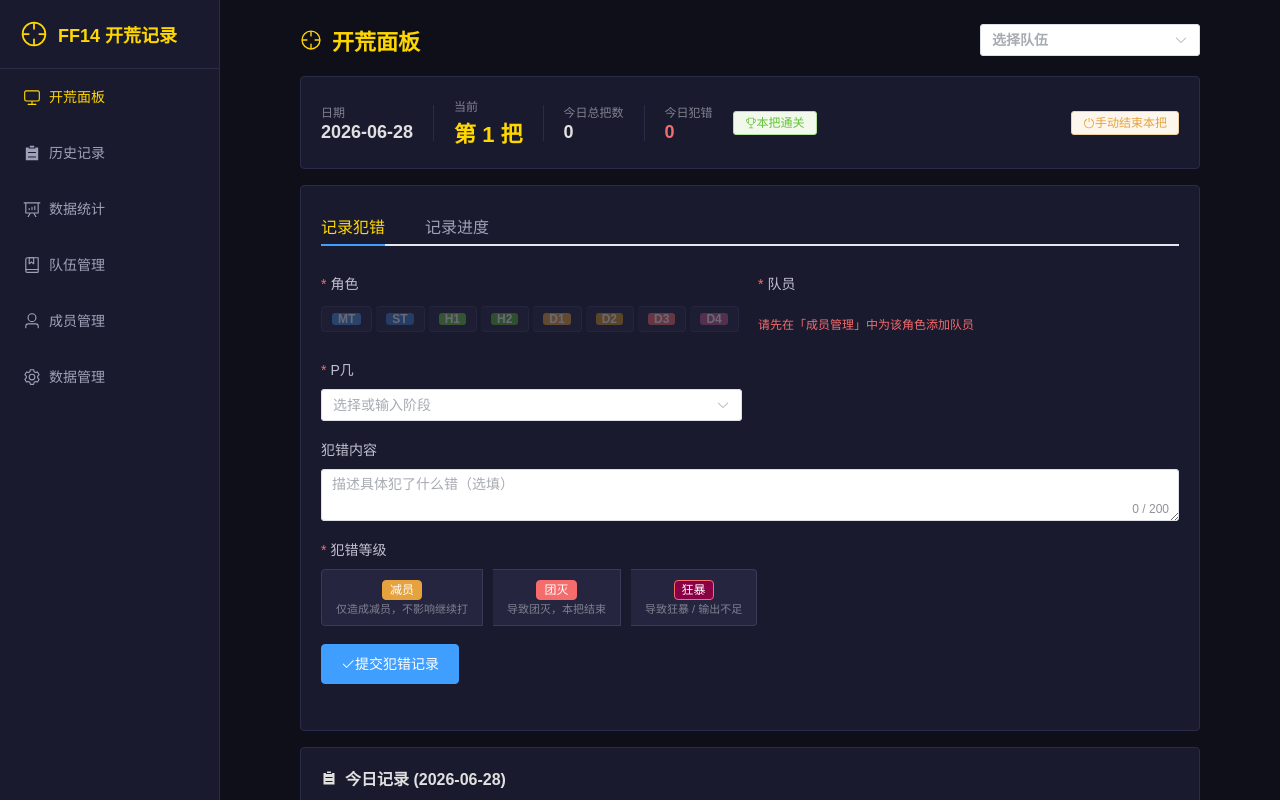
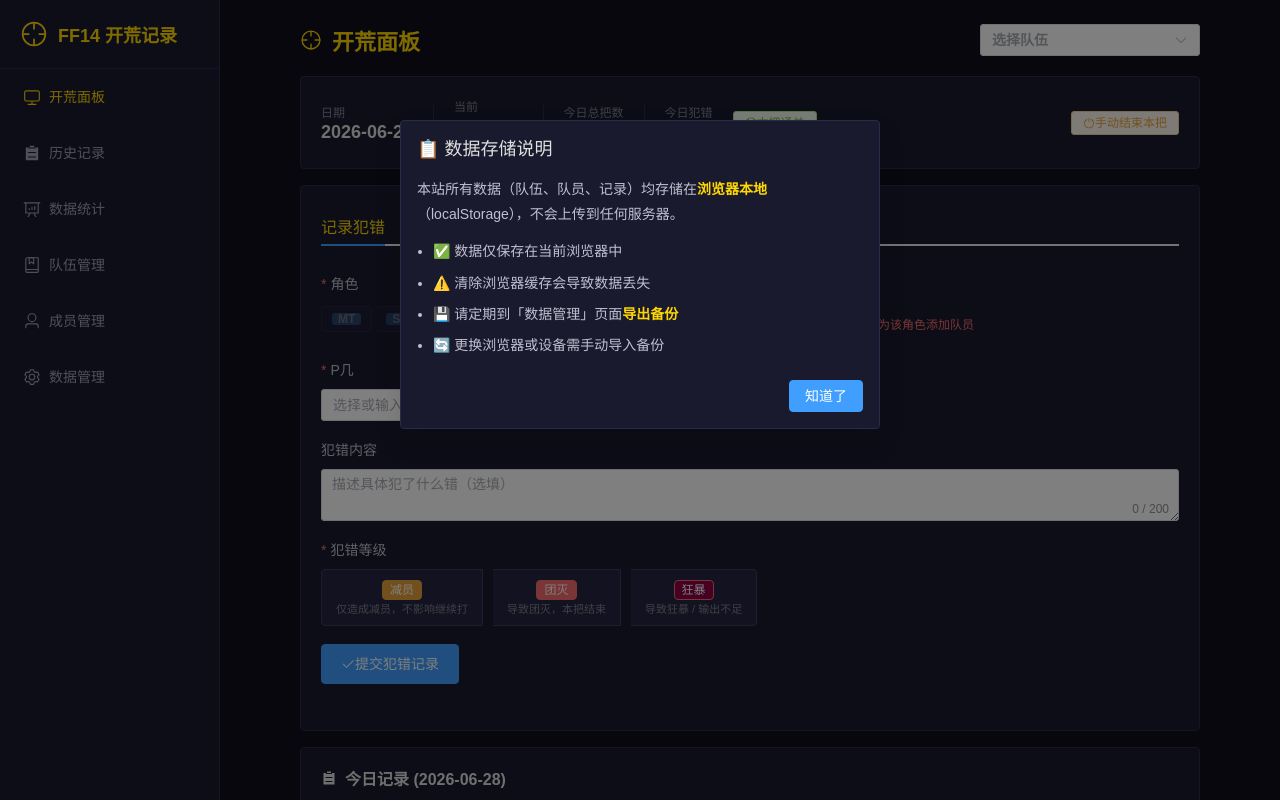
Before and after one commit to spqrwk/ff14-raid-tracker, a Vue app: page / in a window 1280 px wide. Shown: the top 800 px of the page. Built offline with nearby package versions, Linux system fonts and the light colour scheme.

Commit message:
添加首次访问数据存储说明弹窗

```diff
--- a/src/App.vue
+++ b/src/App.vue
@@ -46,15 +46,55 @@
         <router-view />
       </el-main>
     </el-container>
+
+    <!-- 首次访问提示 -->
+    <el-dialog
+      v-model="showWelcome"
+      title="📋 数据存储说明"
+      width="480px"
+      :close-on-click-modal="false"
+      :close-on-press-escape="false"
+      :show-close="false"
+    >
+      <div class="welcome-content">
+        <p>本站所有数据（队伍、队员、记录）均存储在<strong>浏览器本地</strong>（localStorage），不会上传到任何服务器。</p>
+        <ul>
+          <li>✅ 数据仅保存在当前浏览器中</li>
+          <li>⚠️ 清除浏览器缓存会导致数据丢失</li>
+          <li>💾 请定期到「数据管理」页面<strong>导出备份</strong></li>
+          <li>🔄 更换浏览器或设备需手动导入备份</li>
+        </ul>
+      </div>
+      <template #footer>
+        <el-button type="primary" @click="dismissWelcome">
+          知道了
+        </el-button>
+      </template>
+    </el-dialog>
   </div>
 </template>
 
 <script setup>
-import { computed } from 'vue'
+import { ref, computed, onMounted } from 'vue'
 import { useRoute } from 'vue-router'
 
 const route = useRoute()
 const currentRoute = computed(() => route.path)
+
+// 首次访问提示
+const WELCOME_KEY = 'ff14_raid_welcome_seen'
+const showWelcome = ref(false)
+
+function dismissWelcome() {
+  showWelcome.value = false
+  localStorage.setItem(WELCOME_KEY, '1')
+}
+
+onMounted(() => {
+  if (!localStorage.getItem(WELCOME_KEY)) {
+    showWelcome.value = true
+  }
+})
 </script>
 
 <style>
@@ -165,4 +205,26 @@ body {
   align-items: center;
   gap: 10px;
 }
+
+.welcome-content {
+  line-height: 1.8;
+  color: #c0c0d0;
+}
+
+.welcome-content p {
+  margin-bottom: 12px;
+}
+
+.welcome-content ul {
+  padding-left: 16px;
+}
+
+.welcome-content li {
+  margin-bottom: 6px;
+  font-size: 14px;
+}
+
+.welcome-content strong {
+  color: #ffd700;
+}
 </style>
```
